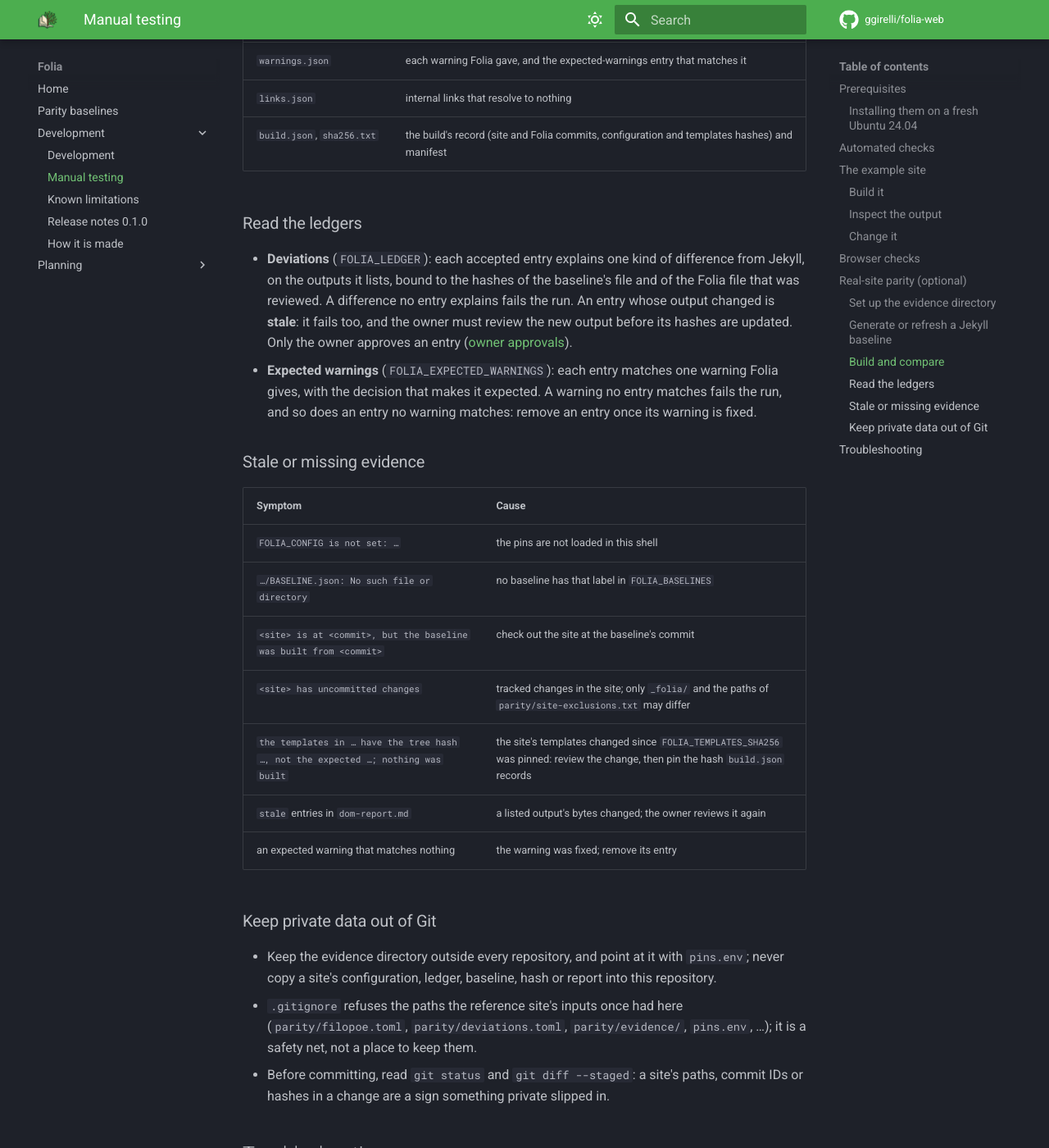
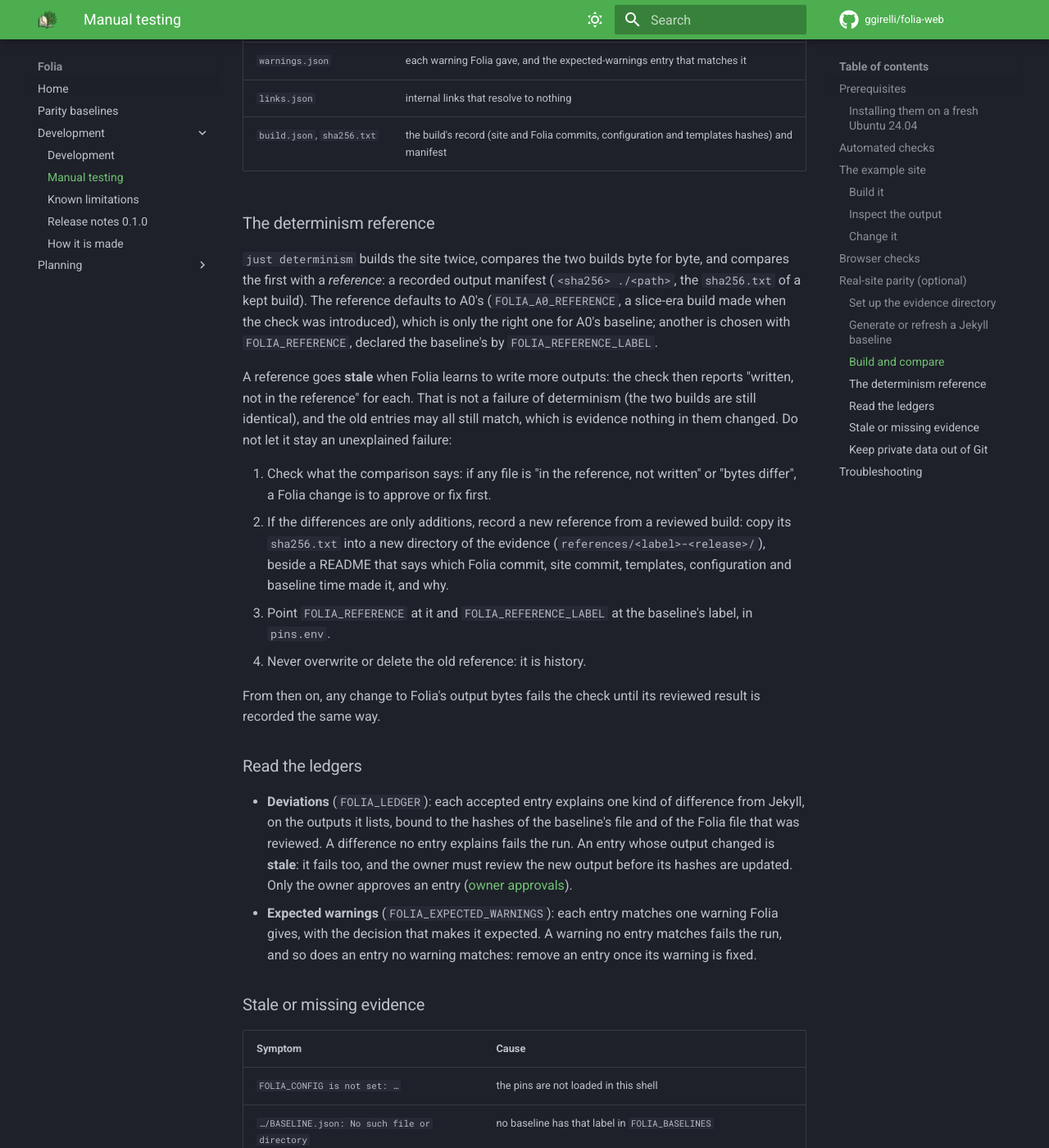
Before and after one commit to ggirelli/folia-web, an MkDocs documentation site: the page built from docs/development/manual-testing.md, in a window 1280 px wide and 1400 px high, scrolled down 7940 px. Shown: the whole window at 82% size. Built offline with MkDocs 1.6.1 and Material for MkDocs 9.7.7, drawn with Linux system fonts in a browser that asks for light colours; comment, search, counter and statistics services are not loaded.

Commit message:
docs: refresh the determinism reference without losing the old one (#39)

```diff
--- a/docs/development/manual-testing.md
+++ b/docs/development/manual-testing.md
@@ -294,6 +294,31 @@ directory, which it prints):
 | `links.json` | internal links that resolve to nothing |
 | `build.json`, `sha256.txt` | the build's record (site and Folia commits, configuration and templates hashes) and manifest |
 
+### The determinism reference
+
+`just determinism` builds the site twice, compares the two builds byte for byte, and compares the
+first with a *reference*: a recorded output manifest (`<sha256>  ./<path>`, the `sha256.txt` of a
+kept build). The reference defaults to A0's (`FOLIA_A0_REFERENCE`, a slice-era build made when the
+check was introduced), which is only the right one for A0's baseline; another is chosen with
+`FOLIA_REFERENCE`, declared the baseline's by `FOLIA_REFERENCE_LABEL`.
+
+A reference goes **stale** when Folia learns to write more outputs: the check then reports
+"written, not in the reference" for each. That is not a failure of determinism (the two builds
+are still identical), and the old entries may all still match, which is evidence nothing in them
+changed. Do not let it stay an unexplained failure:
+
+1. Check what the comparison says: if any file is "in the reference, not written" or "bytes
+   differ", a Folia change is to approve or fix first.
+2. If the differences are only additions, record a new reference from a reviewed build: copy its
+   `sha256.txt` into a new directory of the evidence (`references/<label>-<release>/`), beside
+   a README that says which Folia commit, site commit, templates, configuration and baseline
+   time made it, and why.
+3. Point `FOLIA_REFERENCE` at it and `FOLIA_REFERENCE_LABEL` at the baseline's label, in `pins.env`.
+4. Never overwrite or delete the old reference: it is history.
+
+From then on, any change to Folia's output bytes fails the check until its reviewed result is
+recorded the same way.
+
 ### Read the ledgers
 
 - **Deviations** (`FOLIA_LEDGER`): each accepted entry explains one kind of difference from Jekyll,
```
